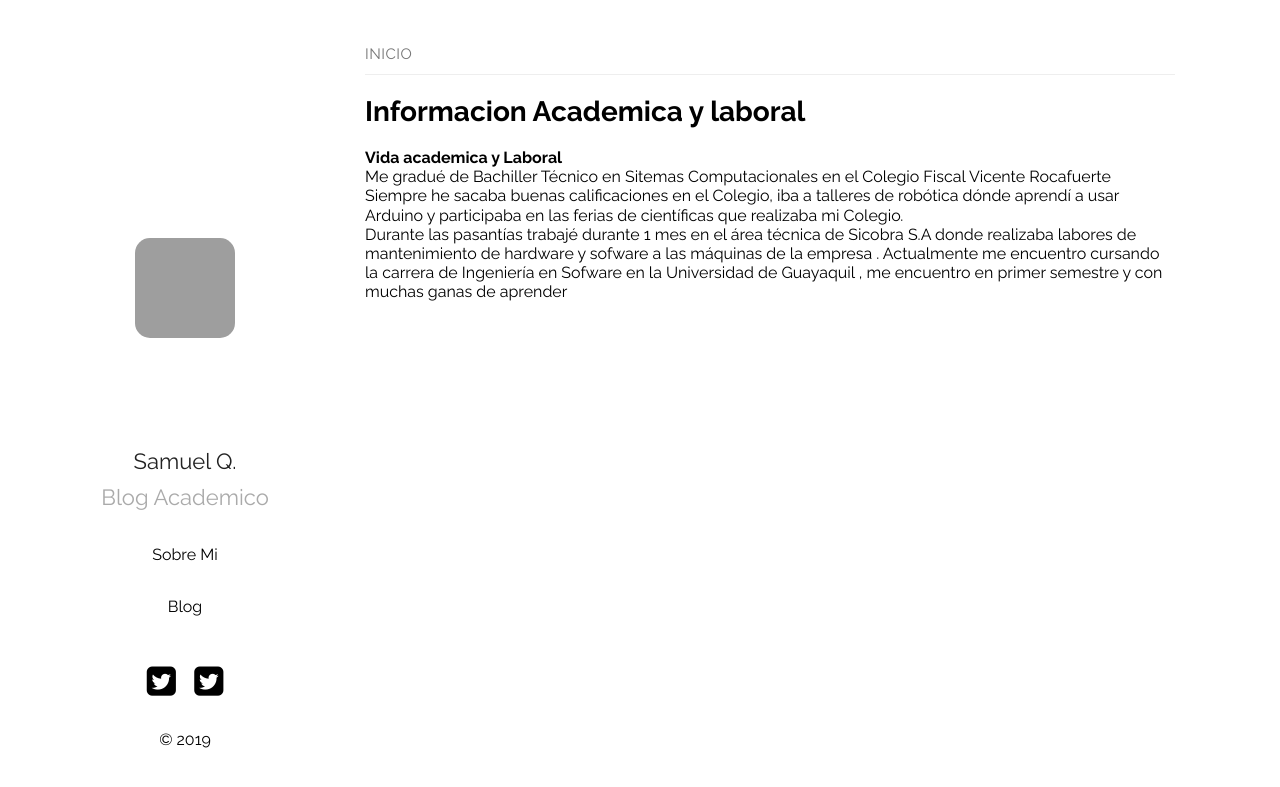
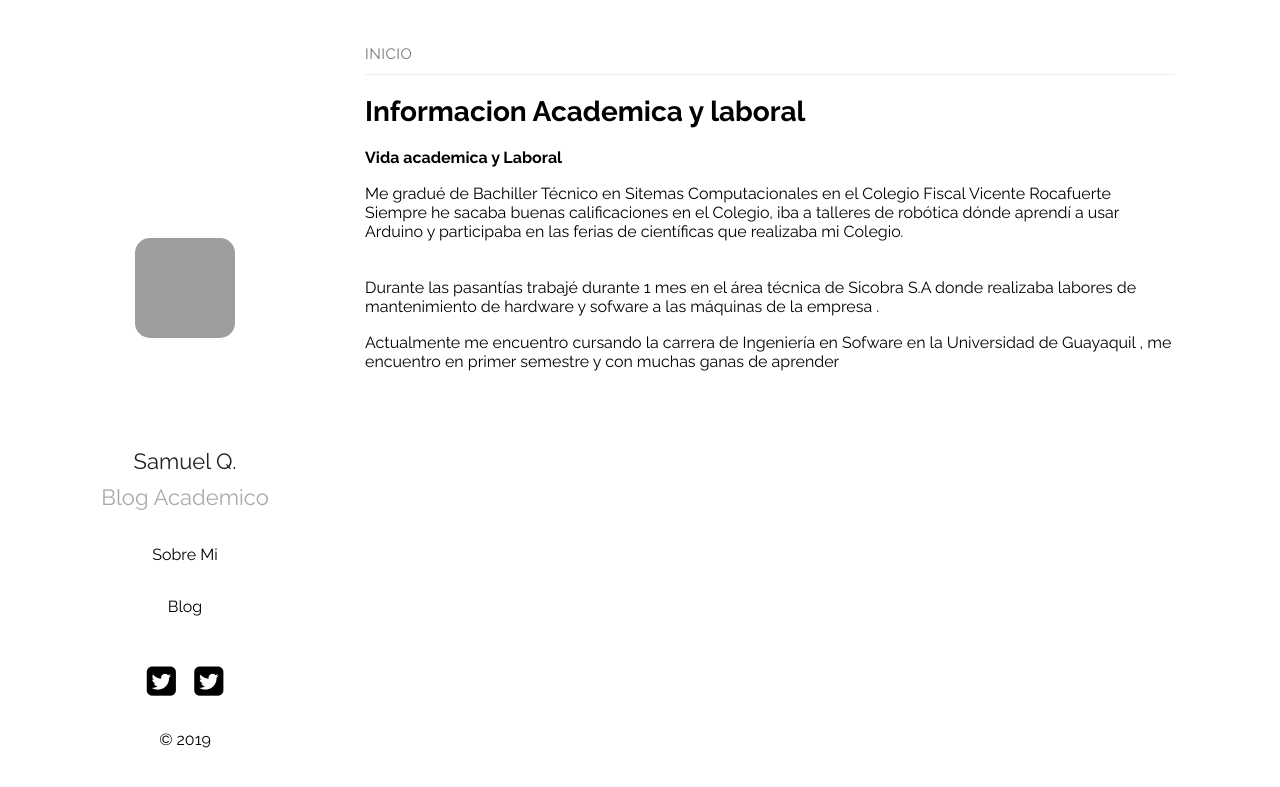
Before and after one commit to sam2001aldair/sam2001aldair.github.io, a Jekyll site: the page built from index.md, in a window 1280 px wide, cut to the strip 0-787 px from the top of the page. Built offline with Jekyll 4.4.1, drawn with Linux system fonts in a browser that asks for light colours; grey boxes are pictures that could not be loaded.

Commit message:
Update home.html

```diff
--- a/_layouts/home.html
+++ b/_layouts/home.html
@@ -17,12 +17,12 @@ layout: default
       <h2 class="post-title">Informacion Academica y laboral</h2>
     </a>
 <p><b>Vida academica y Laboral</b><br>
-
+<h2> </h2>
  Me gradué de Bachiller Técnico en Sitemas Computacionales en el Colegio Fiscal Vicente Rocafuerte
 <br>Siempre he sacaba buenas calificaciones en el Colegio,  iba a talleres de robótica dónde aprendí a usar Arduino  y participaba en las ferias de científicas que realizaba mi Colegio.
-
+<h2> </h2>
 <br>Durante las pasantías trabajé durante 1 mes en el área técnica de Sicobra S.A donde realizaba labores de mantenimiento de hardware y sofware a las máquinas de la empresa .
-
+<h2> </h2>
 Actualmente me encuentro cursando la carrera de Ingeniería en Sofware en la Universidad de Guayaquil , me encuentro en primer semestre y con muchas ganas de aprender</p>
 
 </div>
```
